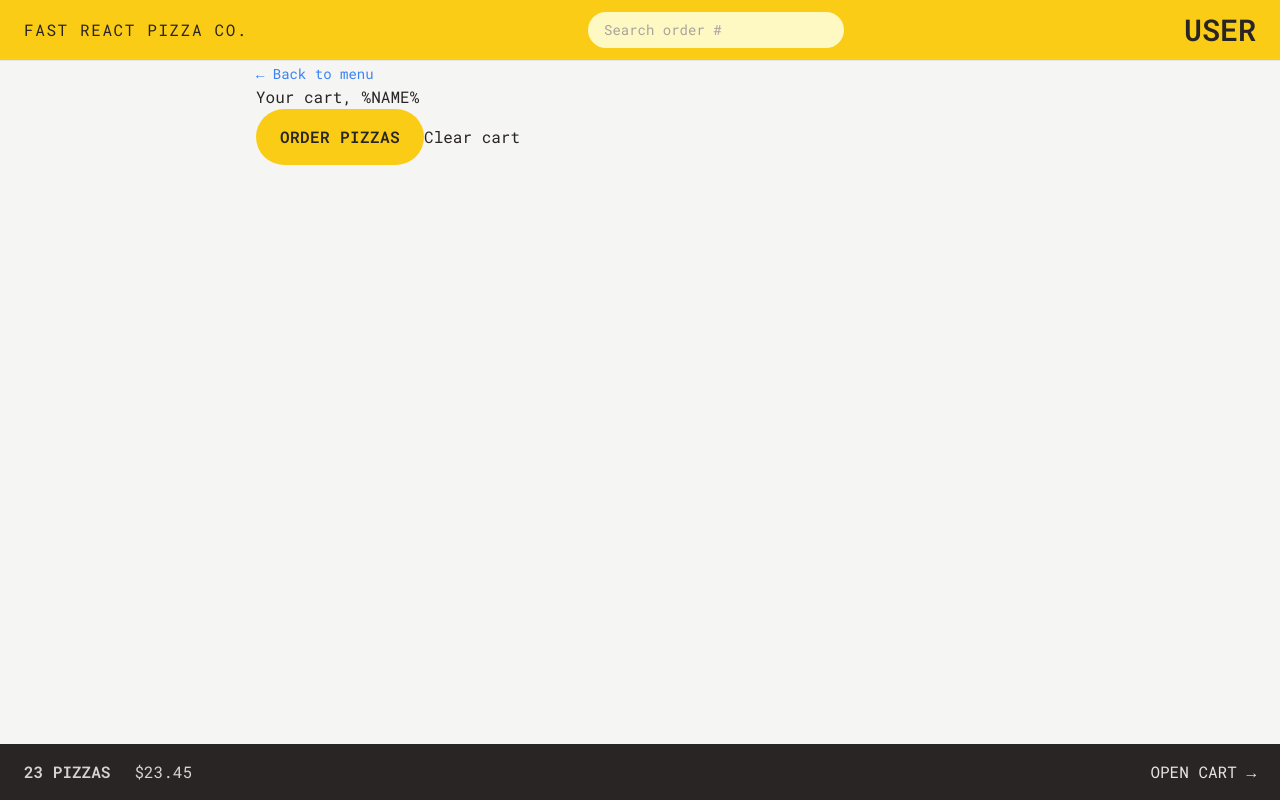
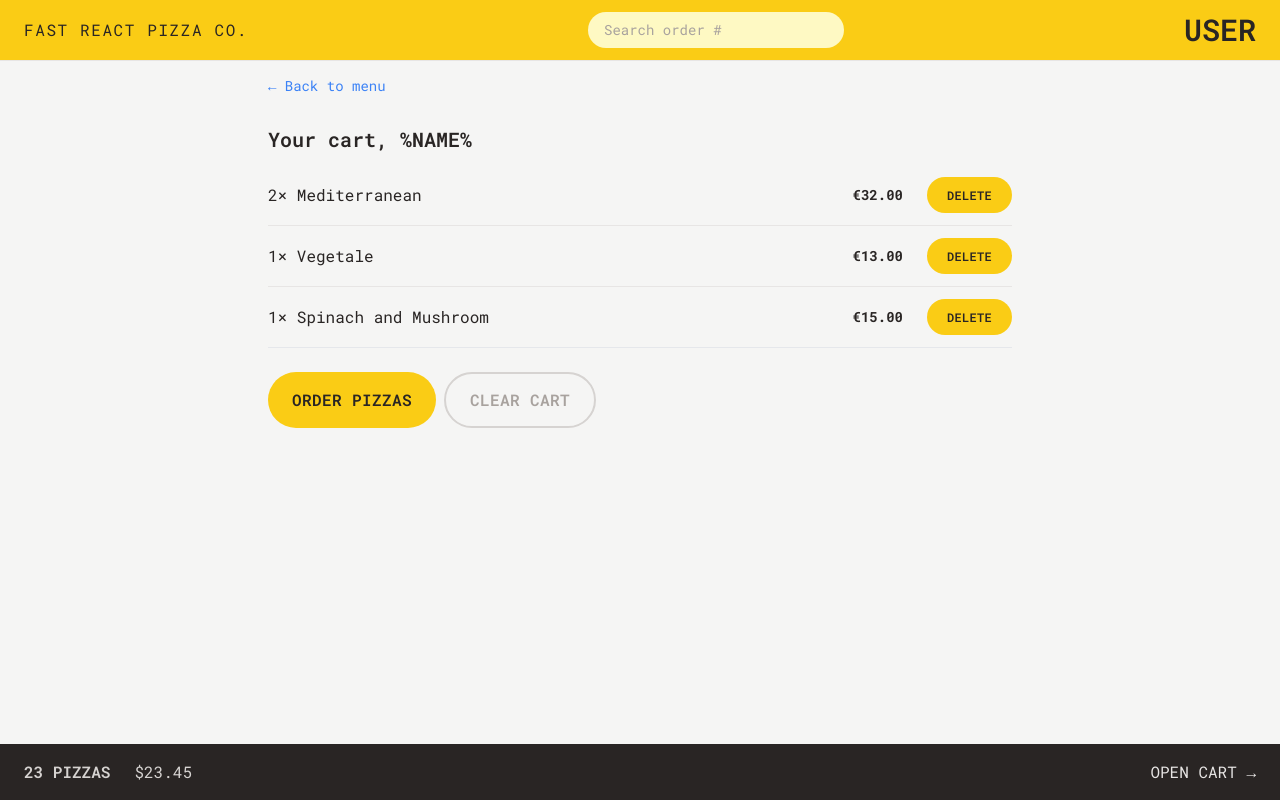
Before and after one commit to fatihsahin291/Fast-React-Pizza, a React (Vite) app: page /cart in a window 1280 px wide. Built offline with nearby package versions, Linux system fonts and the light colour scheme.

Commit message:
styling the menu and cart

```diff
--- a/src/UI/Button.jsx
+++ b/src/UI/Button.jsx
@@ -1,18 +1,25 @@
 import { Link } from 'react-router-dom';
 
-function Button({ children, disabled, to }) {
-  const className =
-    'inline-block rounded-full bg-yellow-400 px-4 py-3 font-semibold uppercase tracking-wide text-stone-800 duration-300 hover:bg-yellow-300 hover:transition-colors focus:bg-yellow-300 focus:outline-none focus:ring focus:ring-yellow-300 focus:ring-offset-2 disabled:cursor-not-allowed sm:px-6 sm:py-4';
+function Button({ children, disabled, to, type }) {
+  const base =
+    'inline-block rounded-full bg-yellow-400  font-semibold uppercase tracking-wide text-stone-800 duration-300 hover:bg-yellow-300 hover:transition-colors focus:bg-yellow-300 focus:outline-none focus:ring focus:ring-yellow-300 focus:ring-offset-2 disabled:cursor-not-allowed';
+
+  const styles = {
+    primary: base + ' px-4 py-3 md:px-6 md:py-4',
+    small: base + ' px-4 py-2 md:px-5 md:py-2.5 text-xs',
+    secondary:
+      'inline-block border-2 border-stone-300 rounded-full font-semibold uppercase tracking-wide text-stone-400 duration-300 hover:bg-stone-300 hover:text-stone-800 hover:transition-colors focus:bg-stone-300 focus:outline-none focus:ring focus:ring-stone-200 focus:ring-offset-2 focus:text-stone-800 disabled:cursor-not-allowed px-4 py-2.5 md:px-6 md:py-3.5',
+  };
 
   if (to)
     return (
-      <Link className={className} to={to}>
+      <Link className={styles[type]} to={to}>
         {children}
       </Link>
     );
 
   return (
-    <button className={className} disabled={disabled}>
+    <button className={styles[type]} disabled={disabled}>
       {children}
     </button>
   );
--- a/src/features/cart/Cart.jsx
+++ b/src/features/cart/Cart.jsx
@@ -1,5 +1,6 @@
 import LinkButton from '../../UI/LinkButton';
 import Button from '../../UI/Button';
+import CartItem from './CartItem';
 
 const fakeCart = [
   {
@@ -27,18 +28,26 @@
 fakeCart;
 
 function Cart() {
-  // const cart = fakeCart;
+  const cart = fakeCart;
 
   return (
-    <div>
+    <div className="px-3 py-3">
       <LinkButton to="/menu">&larr; Back to menu</LinkButton>
 
-      <h2>Your cart, %NAME%</h2>
+      <h2 className="mt-7 text-xl font-semibold">Your cart, %NAME%</h2>
 
-      <div>
-        <Button to="/order/new">Order pizzas</Button>
+      <ul className="mt-3 divide-y divide-stone-200 border-b">
+        {cart.map((item) => (
+          <CartItem key={item.pizzaId} item={item} />
+        ))}
+      </ul>
 
-        <button>Clear cart</button>
+      <div className="mt-6 space-x-2">
+        <Button to="/order/new" type="primary">
+          Order pizzas
+        </Button>
+
+        <Button type="secondary">Clear Cart</Button>
       </div>
     </div>
   );
--- a/src/features/cart/CartItem.jsx
+++ b/src/features/cart/CartItem.jsx
@@ -1,13 +1,17 @@
+import Button from '../../UI/Button';
+import { formatCurrency } from '../../utils/helpers';
+
 function CartItem({ item }) {
-  const { pizzaId, name, quantity, totalPrice } = item;
+  const { name, quantity, totalPrice } = item;
 
   return (
-    <li>
-      <p>
+    <li className="py-3 sm:flex sm:items-center sm:justify-between">
+      <p className="mb-1 sm:mb-0">
         {quantity}&times; {name}
       </p>
-      <div>
-        <p>{formatCurrency(totalPrice)}</p>
+      <div className="flex items-center justify-between sm:gap-6">
+        <p className="text-sm font-bold">{formatCurrency(totalPrice)}</p>
+        <Button type="small">Delete</Button>
       </div>
     </li>
   );
--- a/src/features/menu/Menu.jsx
+++ b/src/features/menu/Menu.jsx
@@ -1,12 +1,12 @@
-import { useLoaderData } from "react-router-dom";
-import { getMenu } from "../../services/apiRestaurant";
-import MenuItem from "./MenuItem";
+import { useLoaderData } from 'react-router-dom';
+import { getMenu } from '../../services/apiRestaurant';
+import MenuItem from './MenuItem';
 
 function Menu() {
   const menu = useLoaderData();
 
   return (
-		<ul>
+    <ul className="divide-y divide-stone-200 px-2">
       {menu.map((pizza) => (
         <MenuItem key={pizza.id} pizza={pizza} />
       ))}
--- a/src/features/menu/MenuItem.jsx
+++ b/src/features/menu/MenuItem.jsx
@@ -1,27 +1,31 @@
-import { formatCurrency } from "../../utils/helpers";
+import Button from '../../UI/Button';
+import { formatCurrency } from '../../utils/helpers';
 
 function MenuItem({ pizza }) {
-	const {
-		id,
-		name,
-		unitPrice,
-		ingredients,
-		soldOut,
-		imageUrl,
-	} = pizza;
+  const { name, unitPrice, ingredients, soldOut, imageUrl } = pizza;
 
   return (
-		<li>
-			<img src={imageUrl} alt={name} />
-			<div>
-				<p>{name}</p>
-				<p>{ingredients.join(", ")}</p>
-				<div>
+    <li className="flex gap-4 py-2">
+      <img
+        src={imageUrl}
+        alt={name}
+        className={`h-24 ${soldOut ? 'opacity-70 grayscale' : ''}`}
+      />
+      <div className="flex grow flex-col pt-0.5">
+        <p className="font-medium">{name}</p>
+        <p className="text-sm capitalize italic text-stone-500">
+          {ingredients.join(', ')}
+        </p>
+        <div className="mt-auto flex items-center justify-between">
           {!soldOut ? (
-						<p>{formatCurrency(unitPrice)}</p>
+            <p className="text-sm">{formatCurrency(unitPrice)}</p>
           ) : (
-						<p>Sold out</p>
+            <p className="text-sm font-medium uppercase text-stone-500">
+              Sold out
+            </p>
           )}
+
+          <Button type="small">Add To Cart</Button>
         </div>
       </div>
     </li>
--- a/src/features/order/CreateOrder.jsx
+++ b/src/features/order/CreateOrder.jsx
@@ -81,7 +81,7 @@
 
         <div>
           <input type="hidden" name="cart" value={JSON.stringify(cart)} />
-          <Button disabled={isSubmitting}>
+          <Button type="primary" disabled={isSubmitting}>
             {isSubmitting ? 'Placing Order...' : 'Order now'}
           </Button>
         </div>
--- a/src/features/user/CreateUser.jsx
+++ b/src/features/user/CreateUser.jsx
@@ -24,7 +24,7 @@
 
       {username !== '' && (
         <div>
-          <Button>Start ordering</Button>
+          <Button type="primary">Start ordering</Button>
         </div>
       )}
     </form>
```
Lines whose indentation alone changed are shown as unchanged.
